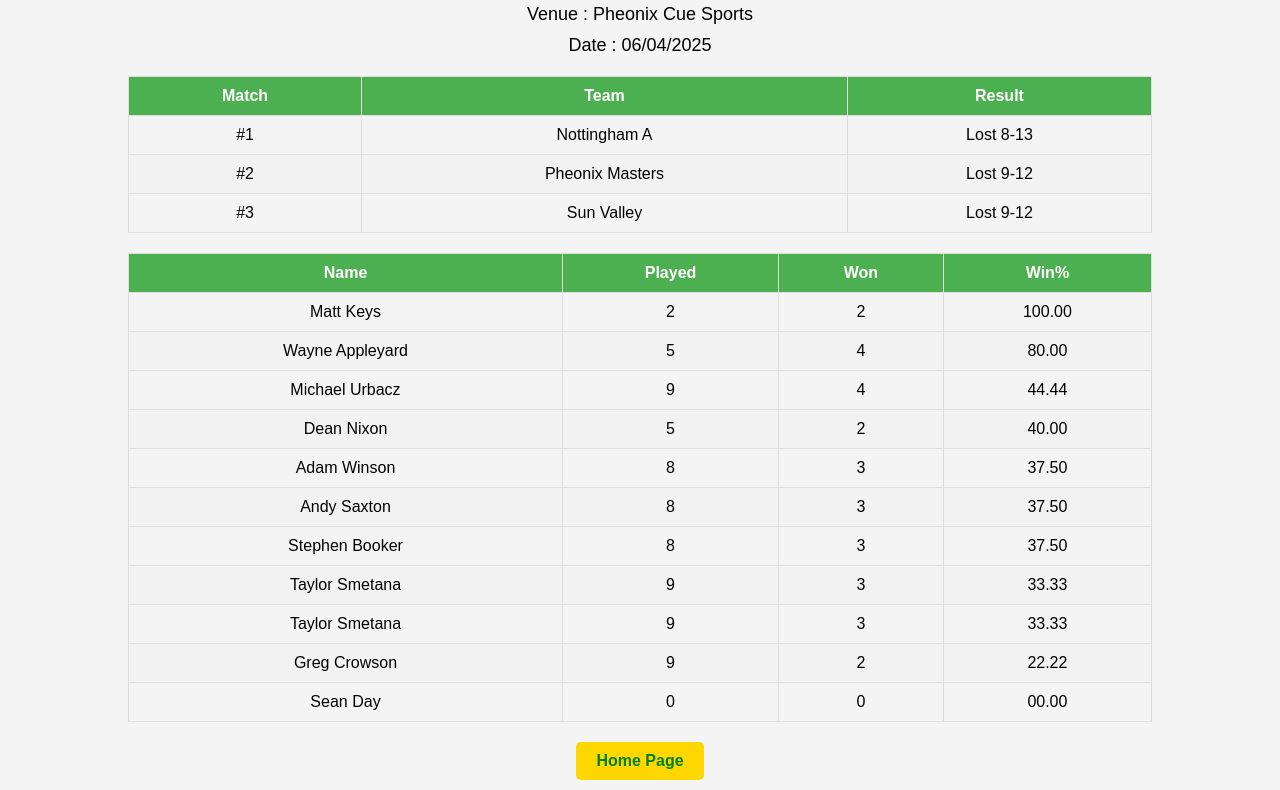
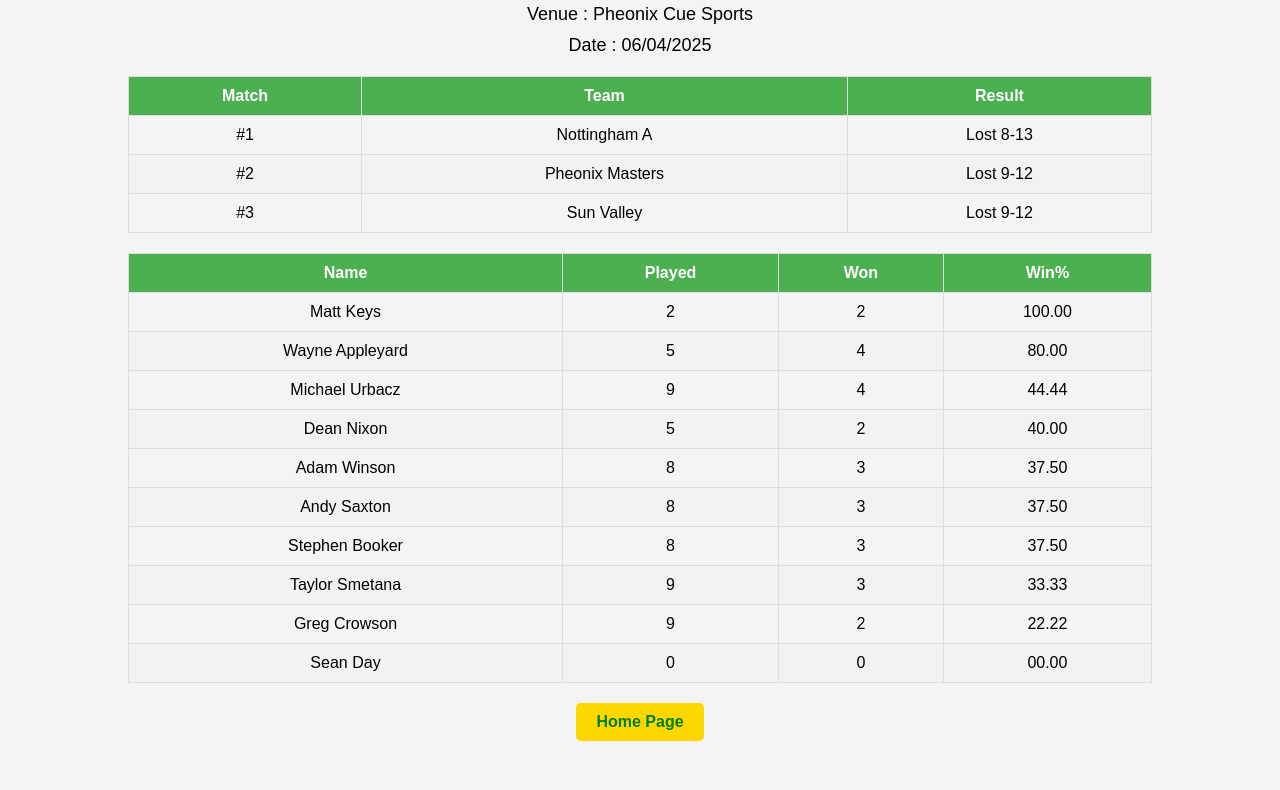
Before and after one commit to StaplefordCCIL/match-day-one, a plain HTML site: page index.html in a window 1280 px wide. Shown: the part 64-854 px from the top of the page. After the commit the page ends 815 px from the top, so only its background shows below. Drawn offline with Linux system fonts and the light colour scheme.

Commit message:
Update index.html

```diff
--- a/index.html
+++ b/index.html
@@ -169,12 +169,6 @@
             <td>33.33</td>
         </tr>
         <tr>
-            <td>Taylor Smetana</td>
-            <td>9</td>
-            <td>3</td>
-            <td>33.33</td>
-        </tr>
-        <tr>
             <td>Greg Crowson</td>
             <td>9</td>
             <td>2</td>
```
